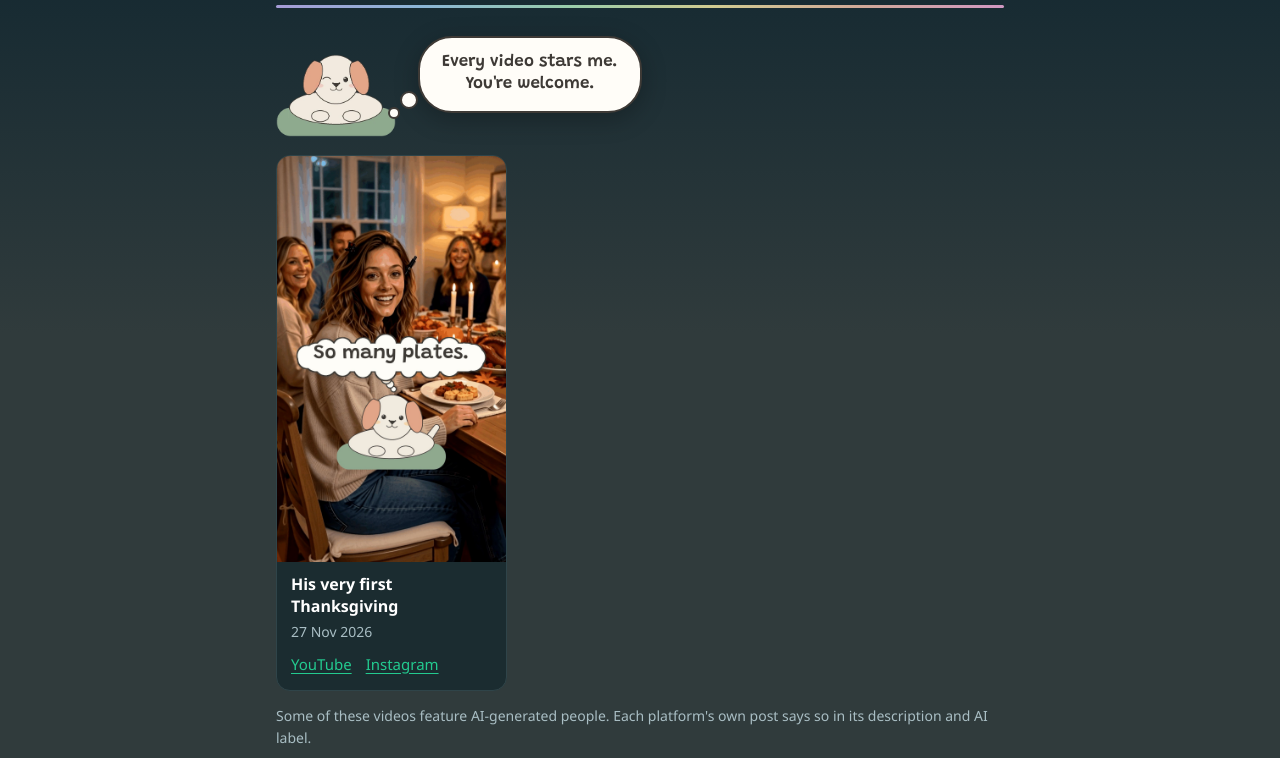
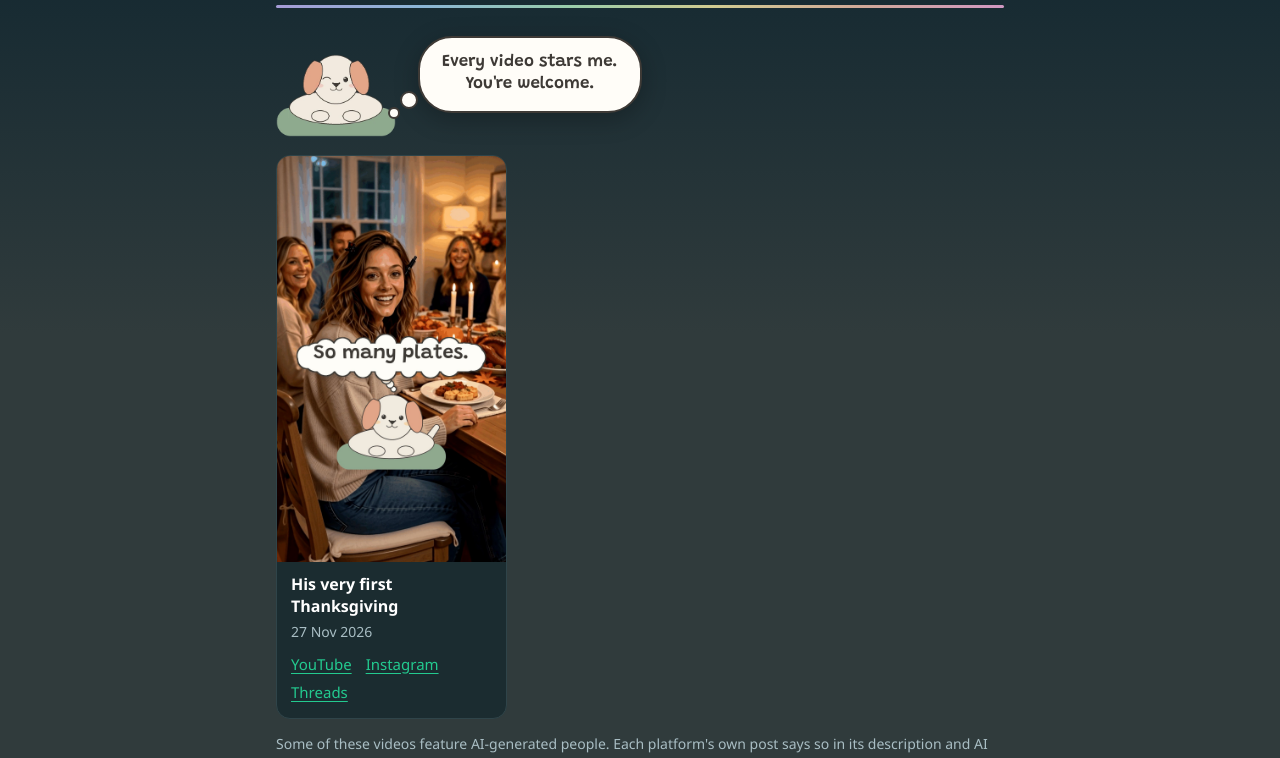
Before and after one commit to dotBlend-shop/dotblend-site, a plain HTML site: page videos.html in a window 1280 px wide. Shown: the part 187-945 px from the top of the page. Drawn offline with Linux system fonts and the light colour scheme.

Commit message:
Auto: update videos page and covers
Made by website\auto_publish.py (Markus's standing approval, 26 Nov 2026).

```diff
--- a/videos.html
+++ b/videos.html
@@ -40,7 +40,7 @@
         <div class="video-body">
           <h2>His very first Thanksgiving</h2>
           <p class="video-date">27 Nov 2026</p>
-          <p class="video-links"><a href="https://www.youtube.com/shorts/XiVH6lA9ofE" rel="noopener">YouTube</a> <a href="https://www.instagram.com/reel/DgOlIIgplx4/" rel="noopener">Instagram</a></p>
+          <p class="video-links"><a href="https://www.youtube.com/shorts/XiVH6lA9ofE" rel="noopener">YouTube</a> <a href="https://www.instagram.com/reel/DgOlIIgplx4/" rel="noopener">Instagram</a> <a href="https://www.threads.com/@dotblend_shop/post/DgOmrOljJ_u" rel="noopener">Threads</a></p>
         </div>
       </article>
     </section>
```
